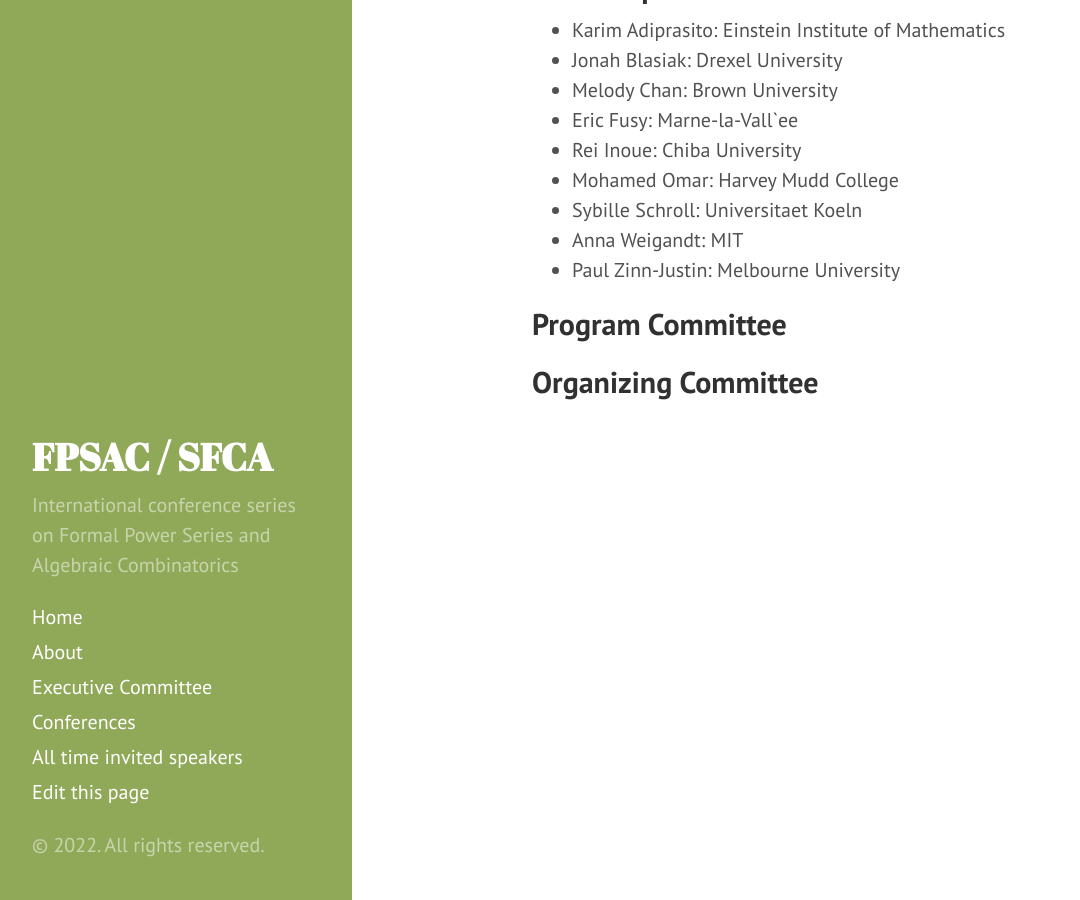
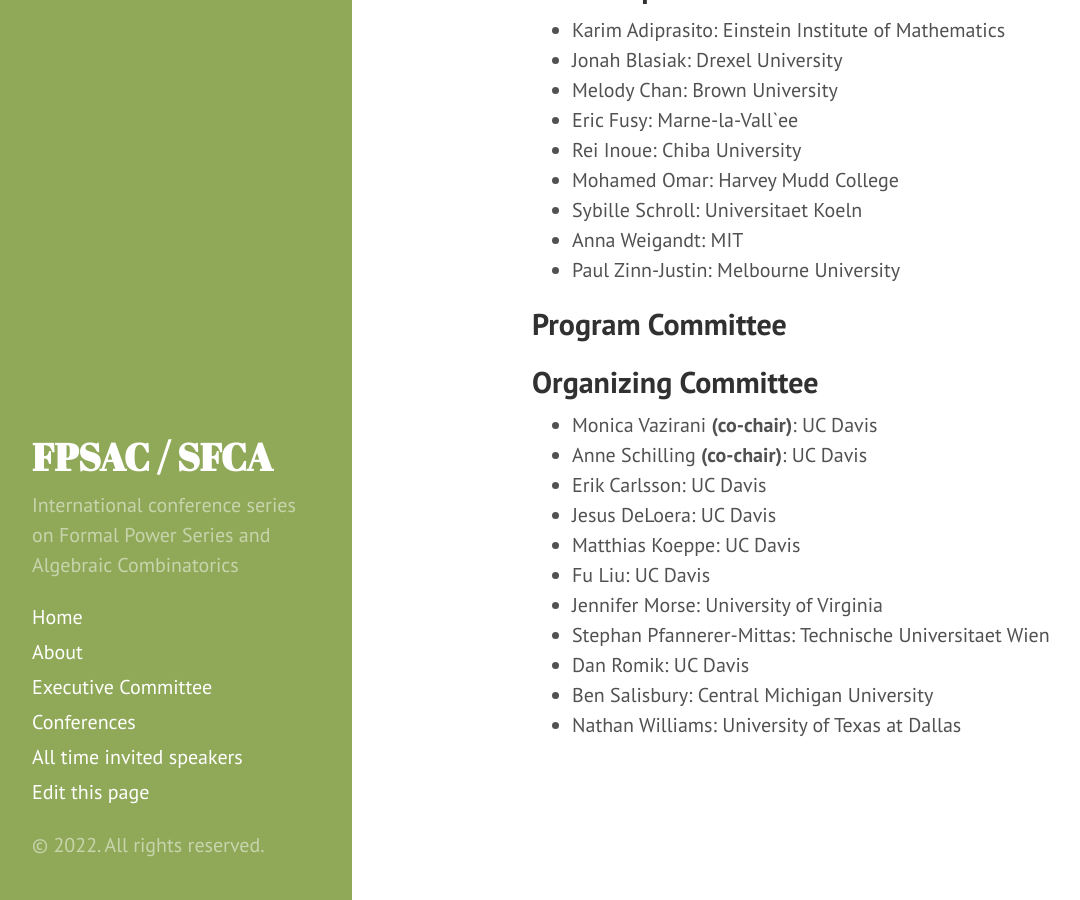
Before and after one commit to FPSAC/FPSAC.github.io, a Jekyll site: the page built from _confs/fpsac-2023.md, in a window 1280 px wide and 900 px high, scrolled down 557 px. Shown: the whole window, without its empty margins (8-1088 px from the left). Built offline with Jekyll 4.4.1, drawn with Linux system fonts in a browser that asks for light colours.

Commit message:
Update fpsac-2023.md
add organizing committee

```diff
--- a/_confs/fpsac-2023.md
+++ b/_confs/fpsac-2023.md
@@ -30,7 +30,30 @@
 
 program_committee:
 
-
 organizing_committee:
+- name: Monica Vazirani
+  affiliation: UC Davis
+  role: co-chair
+- name: Anne Schilling
+  affiliation: UC Davis
+  role: co-chair
+- name: Erik Carlsson
+  affiliation: UC Davis
+- name: Jesus DeLoera
+  affiliation: UC Davis
+- name: Matthias Koeppe
+  affiliation: UC Davis
+- name: Fu Liu
+  affiliation: UC Davis
+- name: Jennifer Morse
+  affiliation: University of Virginia
+- name: Stephan Pfannerer-Mittas
+  affiliation: Technische Universitaet Wien
+- name: Dan Romik
+  affiliation: UC Davis
+- name: Ben Salisbury
+  affiliation: Central Michigan University
+- name: Nathan Williams
+  affiliation: University of Texas at Dallas
 
 ---
```
